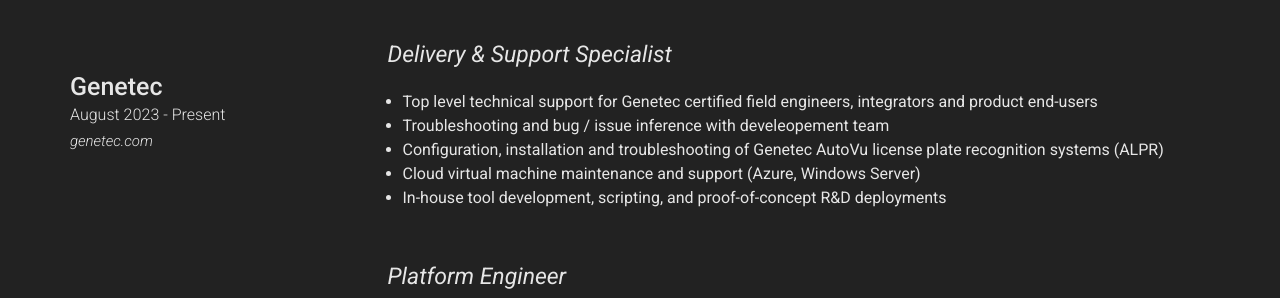
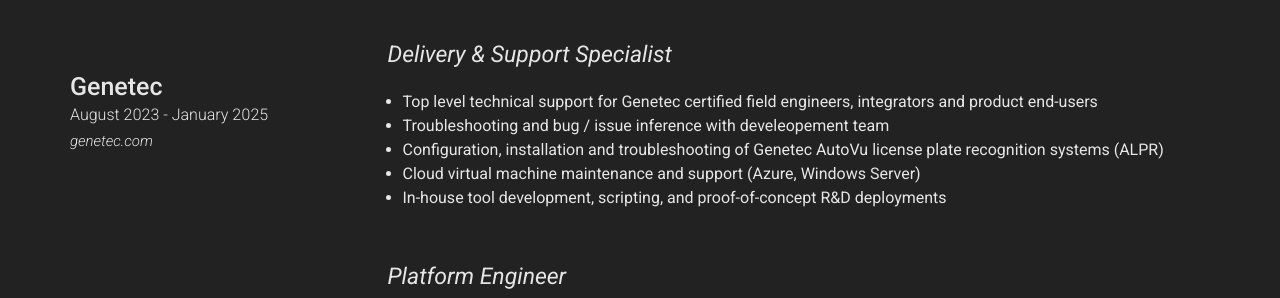
Before and after one commit to arousseaumtl/arousseaumtl.github.io, a Jekyll site: the page built from index.md, in a window 1280 px wide and 900 px high, scrolled down 952 px. Shown: the part 155-453 px from the top of the window. Built offline with Jekyll 4.4.1, drawn with Linux system fonts in a browser that asks for light colours; nearby versions of some CDN libraries.

Commit message:
updated cv

```diff
--- a/_config.yml
+++ b/_config.yml
@@ -55,7 +55,7 @@
       - layout: left
         title: Genetec
         link: genetec.com
-        caption: August 2023 - Present
+        caption: August 2023 - January 2025
         quote: >
           Delivery & Support Specialist
         description: |
```
